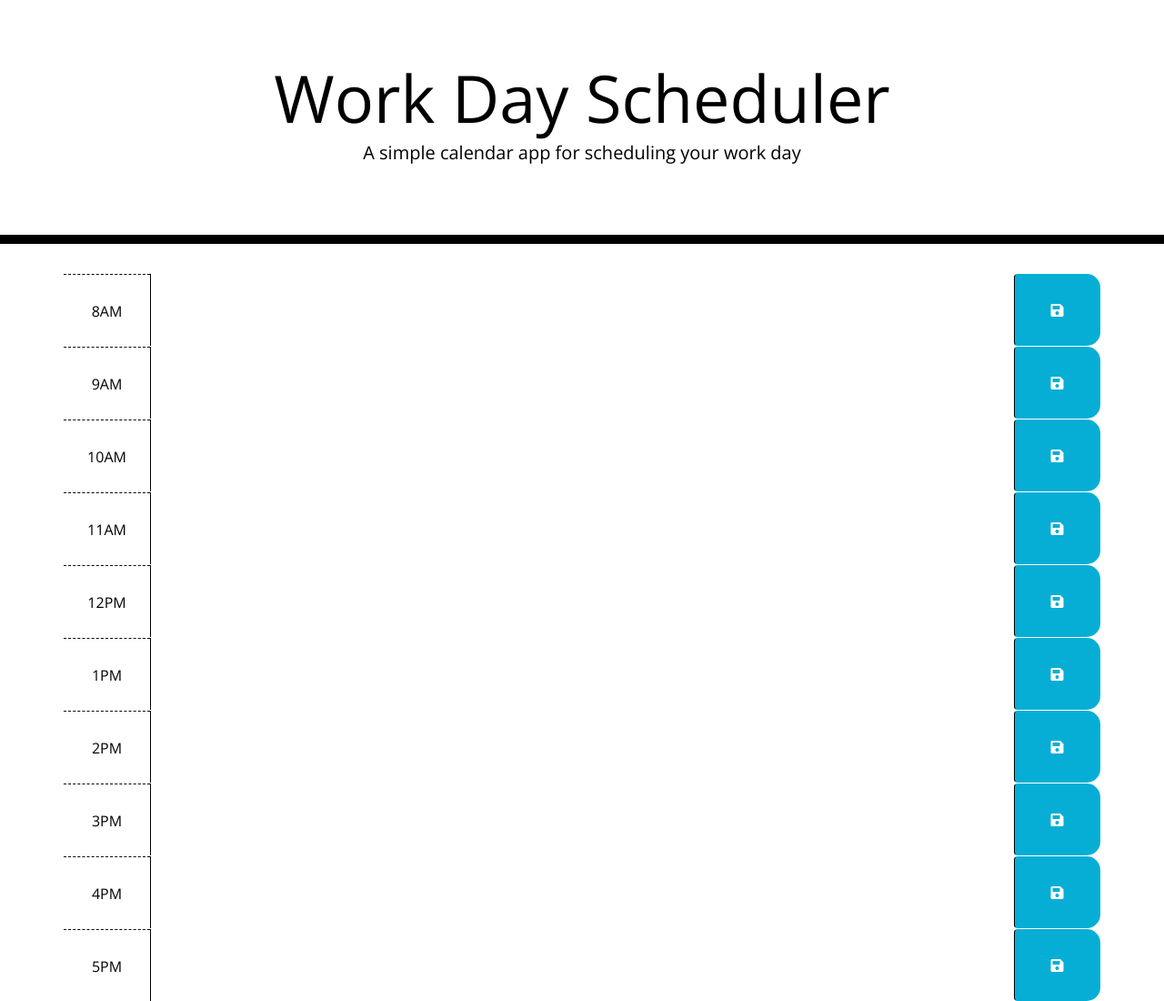
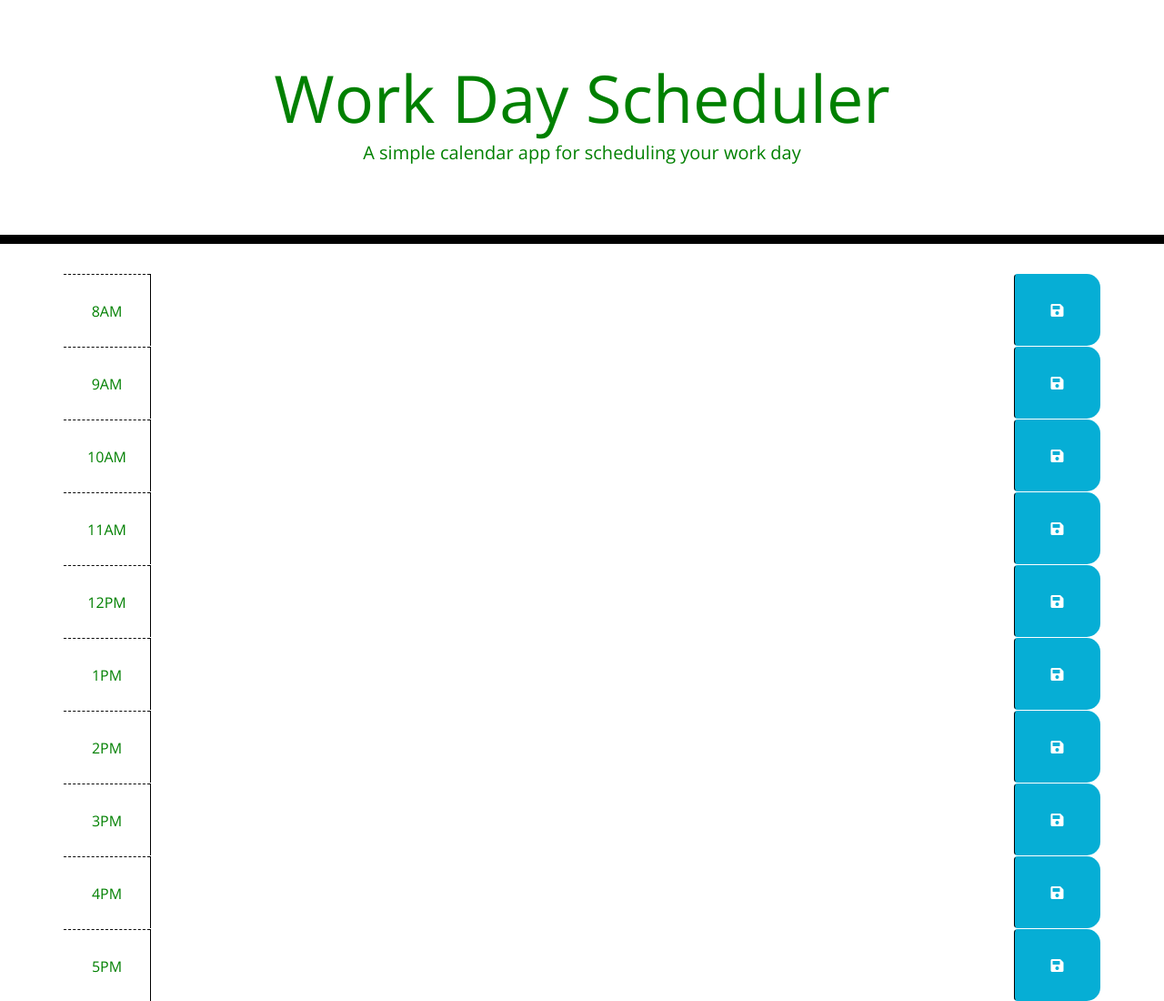
Before and after one commit to benmuchemi15/calendar-app, a plain HTML site: page index.html in a window 1280 px wide. Shown: the whole page at 91% size. Drawn offline with nearby package versions, Linux system fonts and the light colour scheme.

Commit message:
updated css

```diff
--- a/assets/css/style.css
+++ b/assets/css/style.css
@@ -8,7 +8,7 @@ textarea{
   background: transparent;
   border: none;
   resize: none;
-  color: #000000;
+  color: green;
   border-left: 1px solid black;
   padding: 10px;
 }
@@ -16,7 +16,7 @@ textarea{
 .jumbotron {
   text-align: center;
   background-color: transparent;
-  color: black;
+  color: green;
   border-radius: 0;
   border-bottom: 10px solid black;
 }
@@ -38,7 +38,7 @@ textarea{
 
 .hour {
   background-color: #ffffff;
-  color: #000000;
+  color: green;
   border-top: 1px dashed #000000;
 }
 
```
